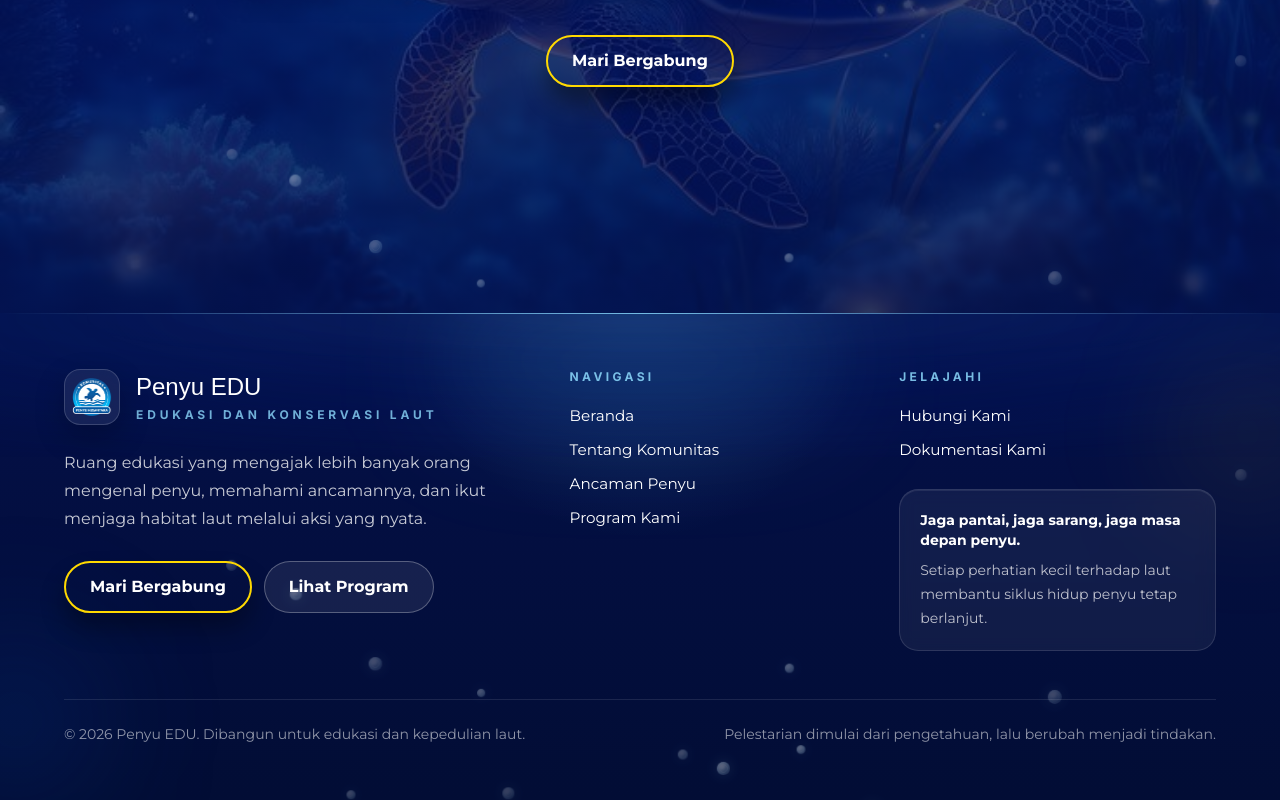
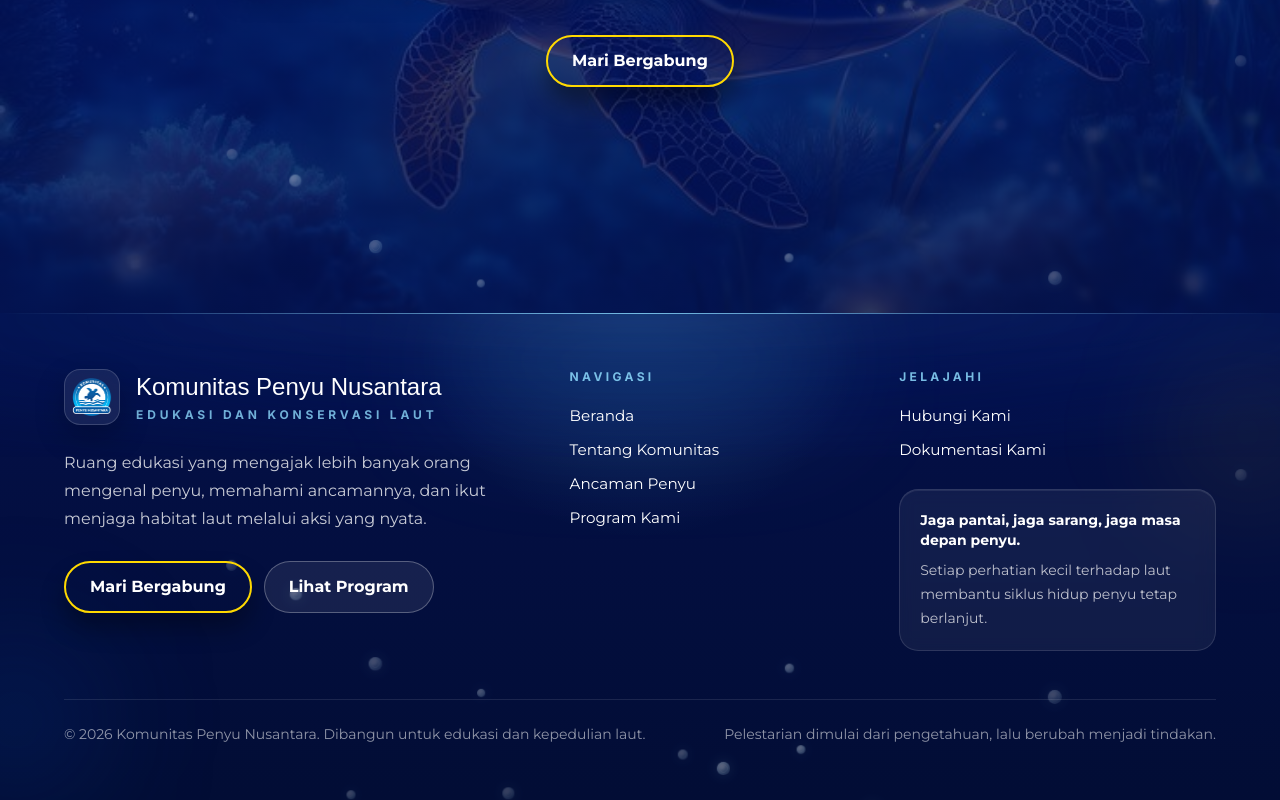
Before and after one commit to azhura-bot/penyu-compe, a React (Vite) app: page / in a window 1280 px wide. Shown: the part 4033-4833 px from the top of the page. Built offline with nearby package versions, Linux system fonts and the light colour scheme; a web font is replaced by a local one.

Commit message:
Update community branding and favicon

```diff
--- a/index.html
+++ b/index.html
@@ -2,9 +2,9 @@
 <html lang="en">
   <head>
     <meta charset="UTF-8" />
-    <link rel="icon" type="image/svg+xml" href="/vite.svg" />
+    <link rel="icon" type="image/png" href="/src/assets/logo.png" />
     <meta name="viewport" content="width=device-width, initial-scale=1.0" />
-    <title>penyu-edu</title>
+    <title>Komunitas Penyu Nusantara</title>
   </head>
   <body>
     <div id="root"></div>
--- a/package.json
+++ b/package.json
@@ -1,5 +1,5 @@
 {
-  "name": "penyu-edu",
+  "name": "komunitas-penyu-nusantara",
   "private": true,
   "version": "0.0.0",
   "type": "module",
--- a/src/components/home/HomeLoadingScreen.jsx
+++ b/src/components/home/HomeLoadingScreen.jsx
@@ -15,7 +15,7 @@ function HomeLoadingScreen() {
           <div className="relative z-10 flex h-[7.4rem] w-[7.4rem] items-center justify-center rounded-full border border-white/10 bg-[radial-gradient(circle_at_top,rgba(15,60,102,0.96),rgba(4,22,43,0.98))] shadow-[0_0_34px_rgba(78,191,255,0.18)] sm:h-[8.4rem] sm:w-[8.4rem]">
             <img
               src={homeLogo}
-              alt="Logo Penyu EDU"
+              alt="Logo Komunitas Penyu Nusantara"
               className="h-[5.2rem] w-[5.2rem] object-contain drop-shadow-[0_0_18px_rgba(122,220,255,0.26)] sm:h-[5.9rem] sm:w-[5.9rem]"
             />
           </div>
--- a/src/components/layout/Footer.jsx
+++ b/src/components/layout/Footer.jsx
@@ -48,10 +48,10 @@ function Footer() {
           <div className="max-w-xl">
             <Link to="/" className="inline-flex items-center gap-4">
               <span className="flex h-14 w-14 items-center justify-center rounded-2xl border border-white/16 bg-white/8 shadow-[0_12px_30px_rgba(0,0,0,0.22)] backdrop-blur-md">
-                <img src={homeLogo} alt="Logo Penyu EDU" className="h-10 w-10 object-contain" />
+                <img src={homeLogo} alt="Logo Komunitas Penyu Nusantara" className="h-10 w-10 object-contain" />
               </span>
               <span>
-                <span className="block font-display text-xl text-white sm:text-2xl">Penyu EDU</span>
+                <span className="block font-display text-xl text-white sm:text-2xl">Komunitas Penyu Nusantara</span>
                 <span className="mt-1 block font-nav text-[0.72rem] font-semibold uppercase tracking-[0.32em] text-[#8fdcff]/78 sm:text-xs">
                   Edukasi dan Konservasi Laut
                 </span>
@@ -106,7 +106,7 @@ function Footer() {
         </div>
 
         <div className="mt-12 flex flex-col gap-3 border-t border-white/10 pt-6 text-sm text-white/56 sm:flex-row sm:items-center sm:justify-between">
-          <p>&copy; {year} Penyu EDU. Dibangun untuk edukasi dan kepedulian laut.</p>
+          <p>&copy; {year} Komunitas Penyu Nusantara. Dibangun untuk edukasi dan kepedulian laut.</p>
           <p>Pelestarian dimulai dari pengetahuan, lalu berubah menjadi tindakan.</p>
         </div>
       </div>
--- a/src/components/layout/Navbar.jsx
+++ b/src/components/layout/Navbar.jsx
@@ -72,12 +72,12 @@ function Navbar({ activeLabel = 'Beranda' }) {
             <Link
               to="/"
               className="inline-flex h-10 items-center rounded-lg px-1.5 py-1 transition hover:bg-white/8 sm:h-12 sm:rounded-xl sm:px-2"
-              aria-label="Penyu EDU"
+              aria-label="Komunitas Penyu Nusantara"
               onClick={() => setIsMenuOpen(false)}
             >
               <img
                 src={homeLogo}
-                alt="Logo Penyu EDU"
+                alt="Logo Komunitas Penyu Nusantara"
                 className="h-full w-auto object-contain drop-shadow-[0_2px_10px_rgba(255,255,255,0.18)]"
               />
             </Link>
```
